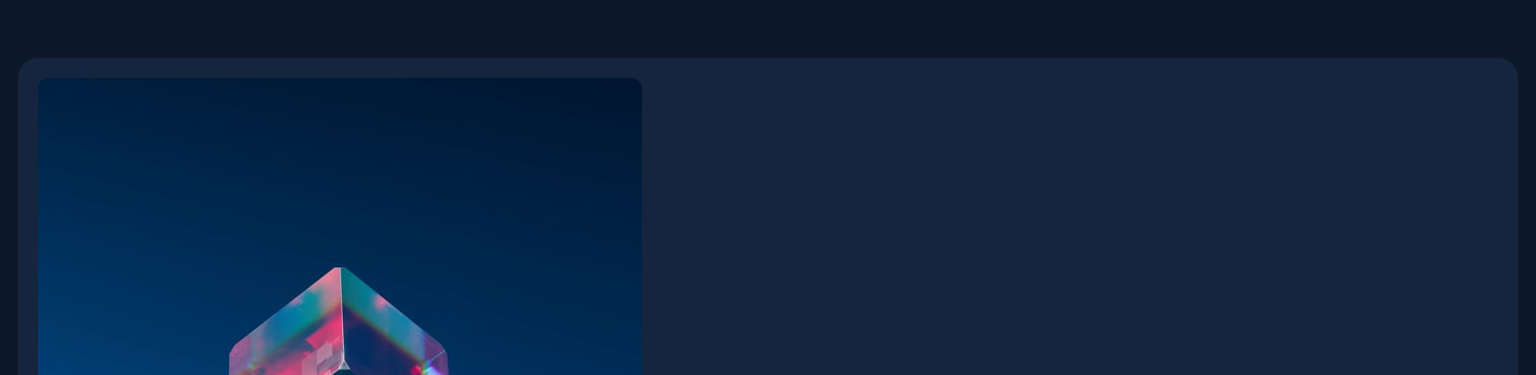
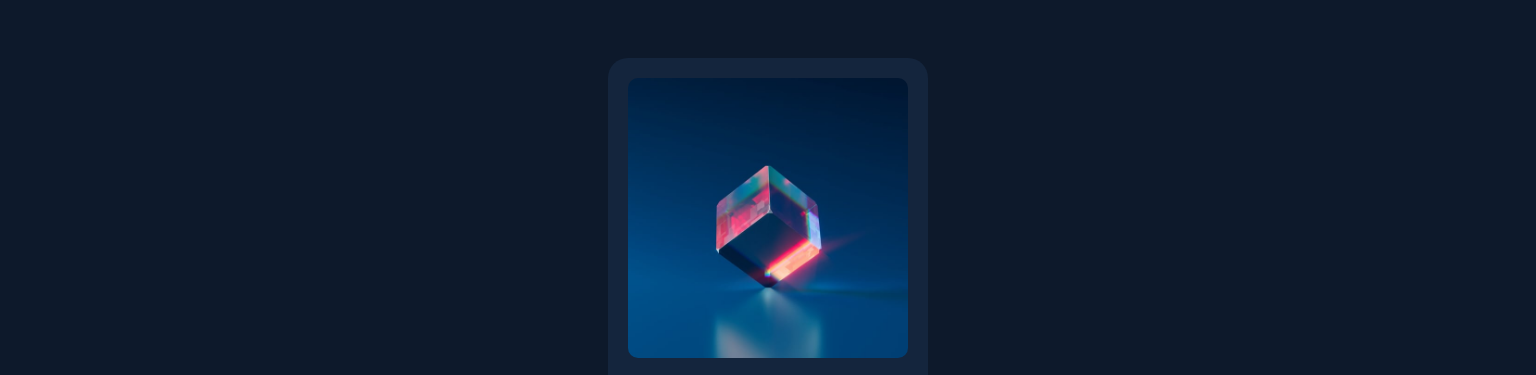
Before and after one commit to YesidLM12/NFT-preview-card-component, a plain HTML site: page index.html in a window 1536 px wide. Shown: the top 375 px of the page. Drawn offline with Linux system fonts and the light colour scheme.

Commit message:
Ajustar estilos de CSS: corregir ancho de contenedor de imagen y modificar opacidad de fondo. Agregar media queries para mejorar el diseño responsivo.

```diff
--- a/CSS/styles.css
+++ b/CSS/styles.css
@@ -41,7 +41,7 @@ p{
 .image-container{
     justify-content: center;
     position: relative;
-   width:100%;
+    width:100%;
 }
 
 
@@ -57,7 +57,7 @@ p{
     left: 0;
     width: 100%;
     height: 100%;
-    background: rgba(0, 255, 247, 0.6);
+    background: rgba(0, 255, 247, 0.5);
     display: flex;
     align-items: center;
     justify-content: center;
@@ -153,3 +153,31 @@ hr{
 .nombre:hover{
     color: var(--Cyan-400);
 }
+
+/* <---------- mediaQueries----------->*/
+
+@media(min-width:853px){
+    body{
+        padding-top:5rem;
+        padding-bottom:5rem;
+        padding-left: 25rem;
+        padding-right: 25rem;
+    }
+}
+@media(min-width:1024px){
+    body{
+        padding-top:5rem;
+        padding-bottom:5rem;
+        padding-left: 32rem;
+        padding-right: 32rem;
+    }
+}
+
+@media(min-width:1440px){
+    body{
+        padding-top:5rem;
+        padding-bottom:5rem;
+        padding-left: 60rem;
+        padding-right: 60rem;
+    }
+}
```
